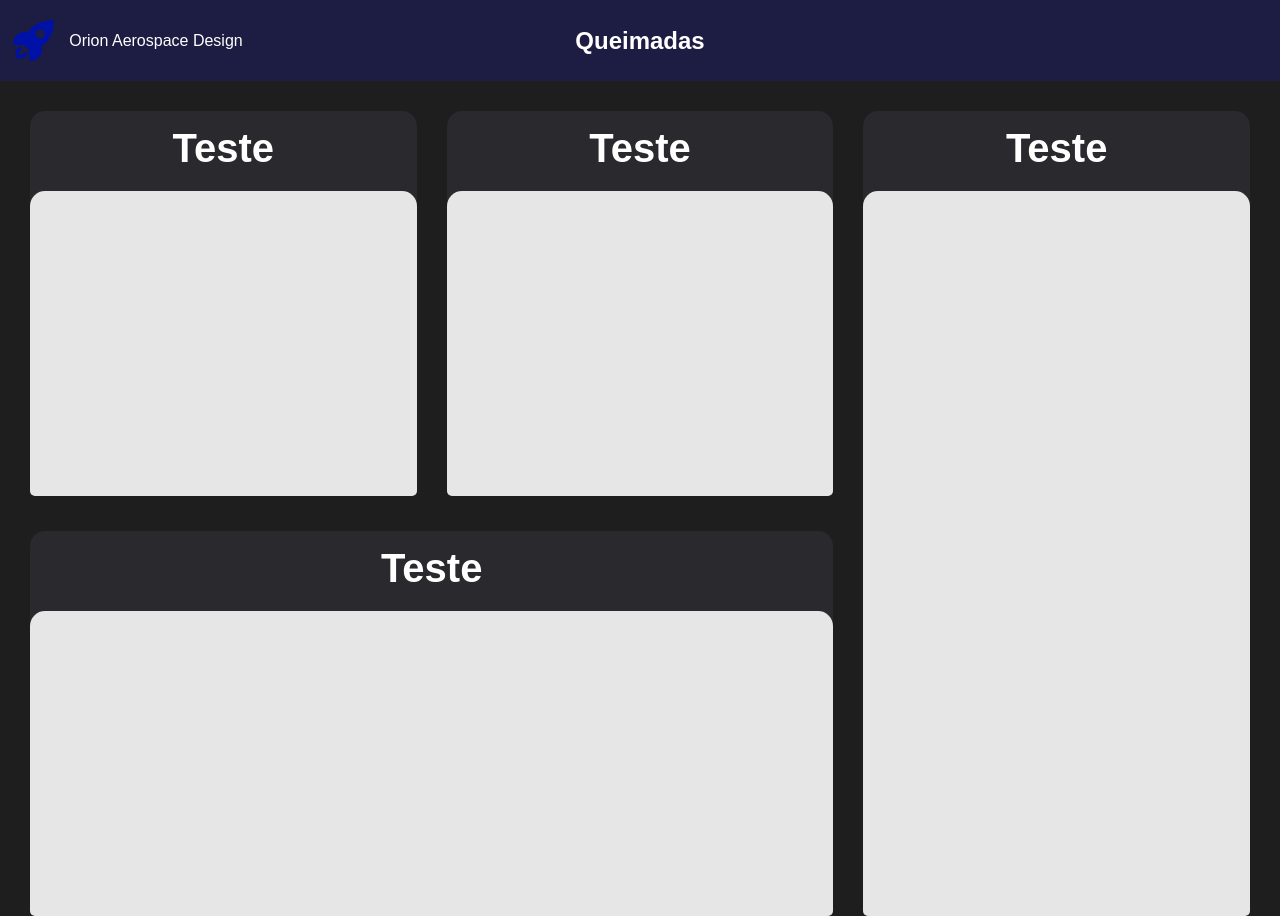
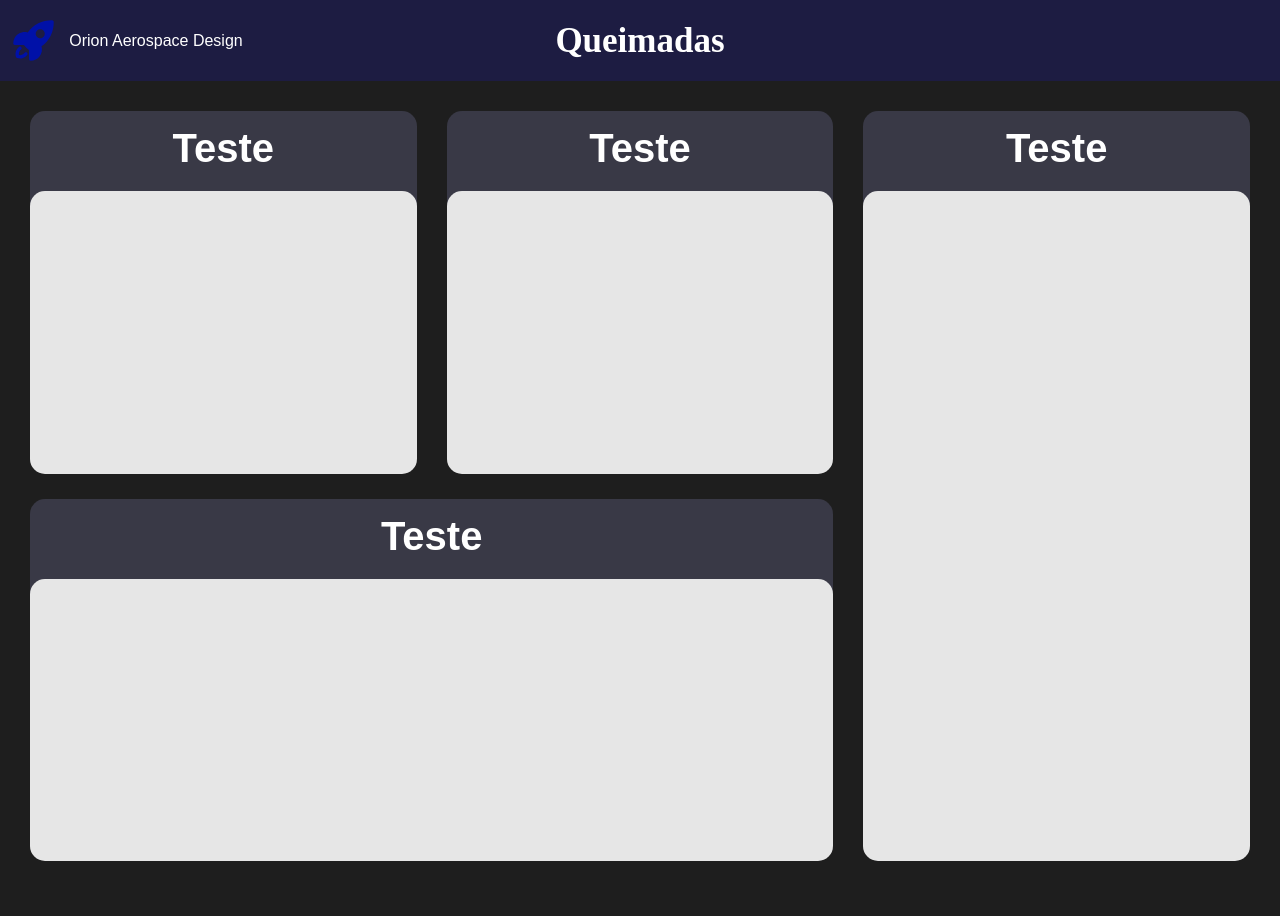
Before and after one commit to rafaelprn/Orion-Dashboard-Frontend, a React (Vite) app: page / in a window 1280 px wide. After the commit the page ends 881 px from the top, so only its background shows below. Built offline with nearby package versions, Linux system fonts and the light colour scheme.

Commit message:
feat: color changes

```diff
--- a/src/app.css
+++ b/src/app.css
@@ -1,9 +1,10 @@
 .App {
     display: grid;
     padding: 30px;
+    padding-bottom: 85px;
     grid-template-rows: 1fr 1fr;
     grid-template-columns: 1fr 1fr 1fr;
-    row-gap: 100px;
+    row-gap: 90px;
     column-gap: 30px;
     grid-template-areas:
     "card1 card2 card4"
@@ -14,11 +15,9 @@
   .div1 {
     grid-area: card1;
    }
-
   .div2 {
     grid-area: card2;
    }
-
   .div3 {
     grid-area: card3;
   }
--- a/src/components/Card/styles.css
+++ b/src/components/Card/styles.css
@@ -6,12 +6,12 @@
   height: 100%;
   background: #e6e6e6;
   margin-top: 20px;
-  border-radius: 15px 15px 5px 5px;
+  border-radius: 15px;
 }
 .card__container{
-  background-color: #29292E;
+  background-color: #393946;
   color: #fff;
   padding-top: 15px;
   text-align: center;
-  border-radius: 15px 15px 5px 5px;
+  border-radius: 15px;
 }
--- a/src/components/NavBar/styles.css
+++ b/src/components/NavBar/styles.css
@@ -17,6 +17,8 @@
   margin-right: 15px; /*espacamento entre logo e nome */
 }
 .navbar__title{
+  font-family: 'Istok Web';
+  font-size: 35px;
   position: absolute;
   top: 50%;
   left: 50%;
```
